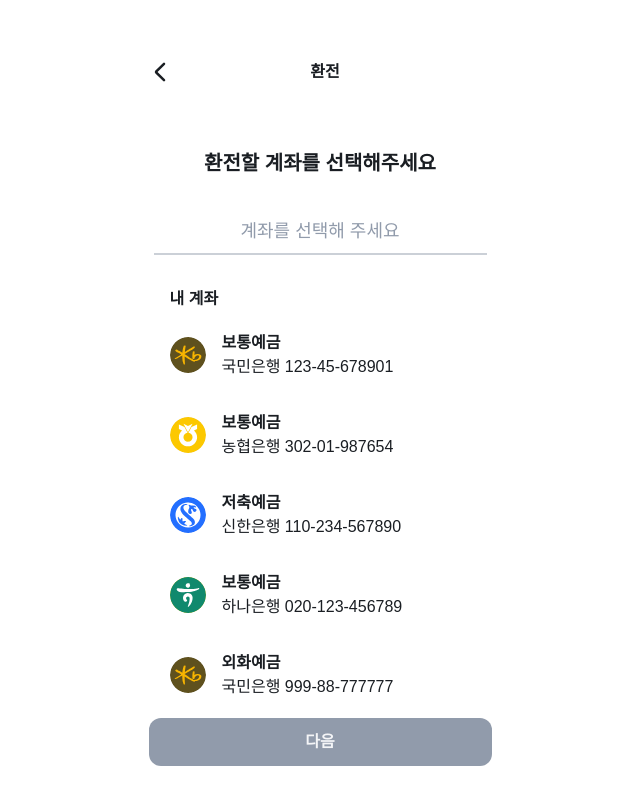
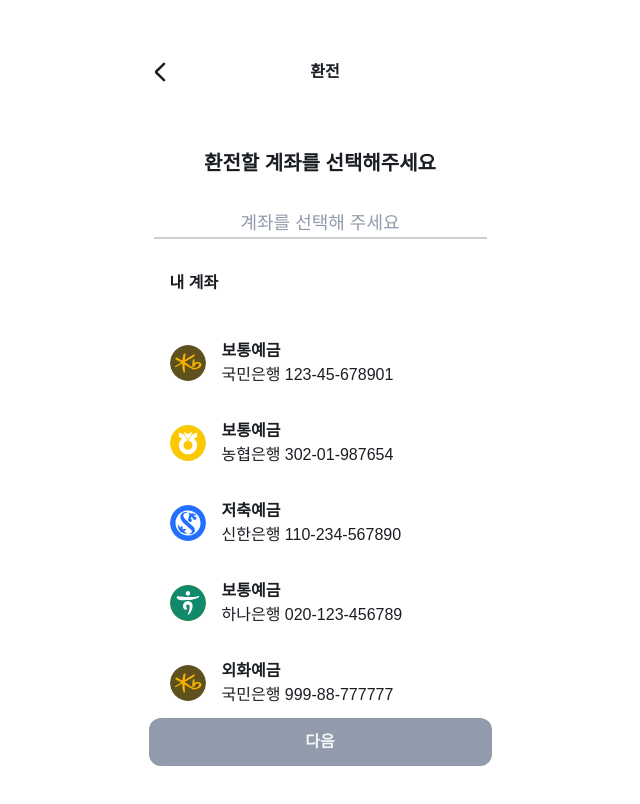
Before and after one commit to KBPJT19team1/Trippy-FE, a Vue app in the folder trippy-client/: page /exchange-currency-account in a window 1280 px wide. Shown: the top 804 px of the page, without its empty margins (320-960 px from the left). Built offline with nearby package versions, Linux system fonts and the light colour scheme; a web font is replaced by a local one.

Commit message:
[refactor] 버튼 위치 고정 및 금액 입력 제한

```diff
--- a/trippy-client/src/views/exchange-currency/InputAmountView.vue
+++ b/trippy-client/src/views/exchange-currency/InputAmountView.vue
@@ -126,6 +126,7 @@
               ref="foreignInputRef"
               type="text"
               v-model="foreignAmount"
+              maxlength="10"
               @input="
                 foreignAmount = foreignAmount
                   .replace(/[^0-9.]/g, '')
@@ -153,6 +154,7 @@
               ref="krwInputRef"
               type="text"
               v-model="krwAmount"
+              maxlength="10"
               @input="
                 krwAmount = krwAmount
                   .replace(/[^0-9.]/g, '')
--- a/trippy-client/src/views/exchange-currency/SelectAccountView.vue
+++ b/trippy-client/src/views/exchange-currency/SelectAccountView.vue
@@ -21,19 +21,18 @@
 </script>
 
 <template>
-  <div class="flex h-full flex-col justify-between gap-8">
-    <h2 class="text-center title2 mt-8">환전할 계좌를 선택해주세요</h2>
-    <div class="text-center border-b-2 border-gray-300 p-2 w-full">
-      <p
-        v-if="selectedAccount"
-        class="title4"
-      >
-        {{ selectedAccount.bankName }} {{ selectedAccount.accountNumber }}
-      </p>
-      <p v-else class="title4 text-gray-400">계좌를 선택해 주세요</p>
+  <div>
+    <div class="flex h-full flex-col justify-between gap-8 mb-6">
+      <h2 class="text-center title2 mt-8">환전할 계좌를 선택해주세요</h2>
+      <div class="text-center border-b-2 border-gray-300 w-full">
+        <p v-if="selectedAccount" class="title4">
+          {{ selectedAccount.bankName }} {{ selectedAccount.accountNumber }}
+        </p>
+        <p v-else class="title4 text-gray-400">계좌를 선택해 주세요</p>
+      </div>
+      <h3 class="subtitle1 ml-4 mb-1">내 계좌</h3>
     </div>
     <ul class="w-full overflow-scroll hide-scrollbar pb-12">
-      <h3 class="subtitle1 ml-4 mb-1">내 계좌</h3>
       <li
         class="flex cursor-pointer"
         v-for="account in bankAccounts"
@@ -43,12 +42,10 @@
         <AccountItem :data="account" />
       </li>
     </ul>
-    <div class="fixed bottom-0 left-0 right-0 z-50 w-full max-w-full pt-4 pb-[34px] px-4 bg-white md:max-w-[375px] md:mx-auto">
-      <NextButton
-        title="다음"
-        @click="goToAmountView"
-        :disabled="!selectedAccount"
-      />
+    <div
+      class="fixed bottom-0 left-0 right-0 z-50 w-full max-w-full pt-4 pb-[34px] px-4 bg-white md:max-w-[375px] md:mx-auto"
+    >
+      <NextButton title="다음" @click="goToAmountView" :disabled="!selectedAccount" />
     </div>
   </div>
 </template>
--- a/trippy-client/src/views/exchange-currency/SelectView.vue
+++ b/trippy-client/src/views/exchange-currency/SelectView.vue
@@ -27,13 +27,15 @@
 
 <template>
   <div class="w-full h-full mx-auto flex flex-col">
-    <h3 class="font-semibold text-xl">어떤 돈으로 환전할까요?</h3>
-    <br />
+    <h3 class="font-semibold text-xl m-1">어떤 돈으로 환전할까요?</h3>
 
     <div v-if="loading">데이터 불러오는 중...</div>
     <div v-else-if="error" class="text-center text-red-500">{{ error }}</div>
 
-    <ul v-else class="divide-y divide-gray-200 flex-1 overflow-auto hide-scrollbar">
+    <ul
+      v-else
+      class="divide-y divide-gray-200 flex-1 mb-12 overflow-auto hide-scrollbar::-webkit-scrollbar"
+    >
       <li
         v-for="item in todayRates"
         :key="item.cur_unit"
@@ -55,7 +57,7 @@
               :class="[
                 'right-6 w-8 h-8',
                 item.cur_unit === exchangeStore.selectedCurrencyCode
-                  ? 'text-blue-500'
+                  ? 'text-blue-400'
                   : 'text-gray-400',
               ]"
               icon="material-symbols:check"
@@ -65,7 +67,7 @@
       </li>
     </ul>
     <div
-      class="fixed bottom-0 left-0 right-0 z-50 w-full pt-4 pb-[34px] px-4 bg-white md:max-w-[375px] md:mx-auto"
+      class="fixed bottom-0 left-0 right-0 z-50 w-full max-w-full pt-4 pb-[34px] px-4 bg-white md:max-w-[375px] md:mx-auto"
     >
       <NextButton title="다음" @click="goToAccountView" />
     </div>
--- a/trippy-client/src/views/exchange-rate/ExchangeRateListView.vue
+++ b/trippy-client/src/views/exchange-rate/ExchangeRateListView.vue
@@ -23,7 +23,7 @@
     <div v-else-if="error" class="text-center text-red-500">{{ error }}</div>
     <div
       v-else
-      class="overflow-scroll flex-1 [scrollbar-width:none] [-ms-overflow-style:none] [&::-webkit-scrollbar]:hidden"
+      class="overflow-scroll flex-1 mb-12 [scrollbar-width:none] [-ms-overflow-style:none] [&::-webkit-scrollbar]:hidden"
     >
       <ul class="divide-y divide-gray-200">
         <li
@@ -76,7 +76,7 @@
       </ul>
     </div>
     <div
-      class="fixed bottom-0 left-0 right-0 z-50 w-full pt-4 pb-[34px] px-4 bg-white md:max-w-[375px] md:mx-auto"
+      class="fixed bottom-0 left-0 right-0 z-50 w-full max-w-full pt-4 pb-[34px] px-4 bg-white md:max-w-[375px] md:mx-auto"
     >
       <NextButton title="환전하기" @click="goToExchangeCurrencyView" />
     </div>
```
